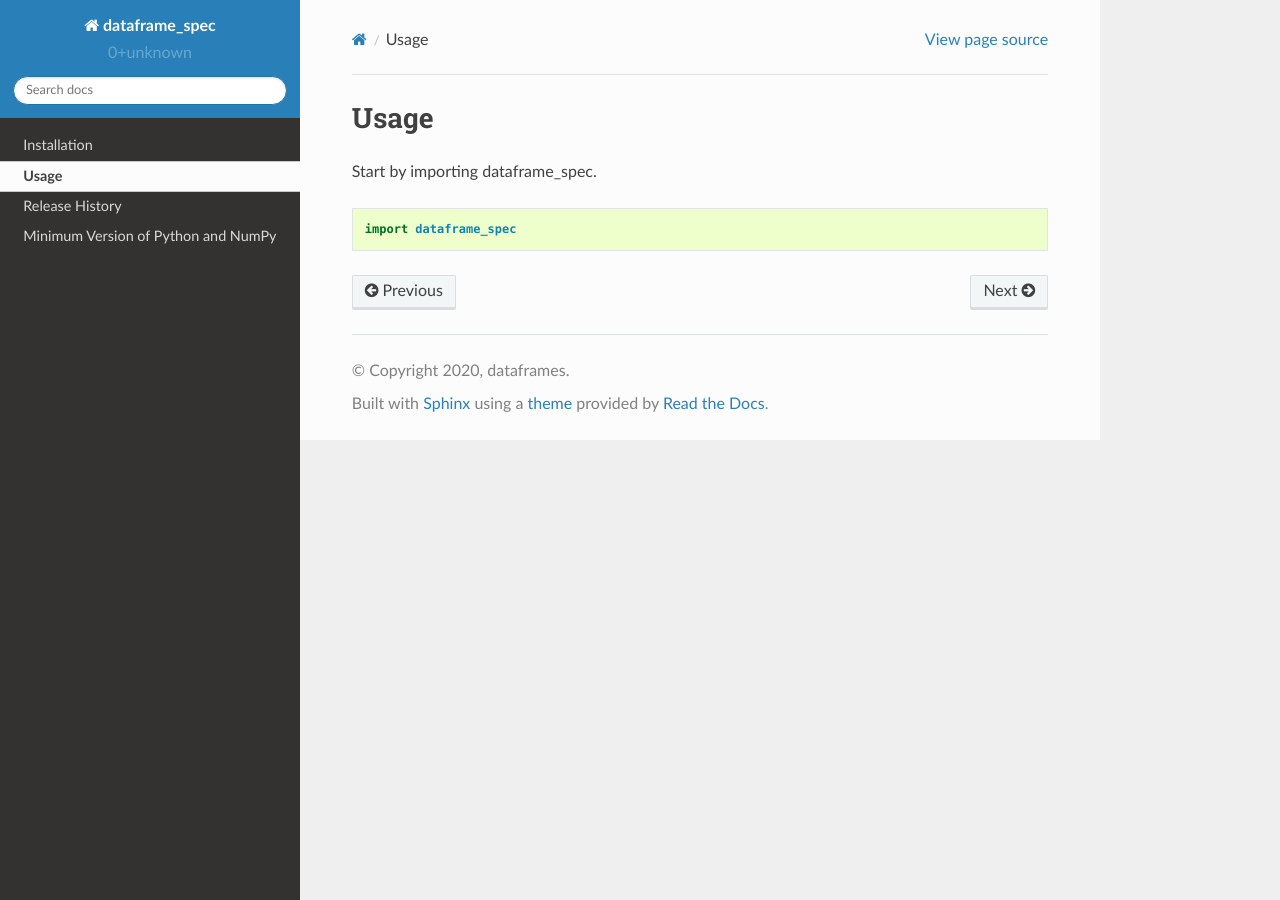
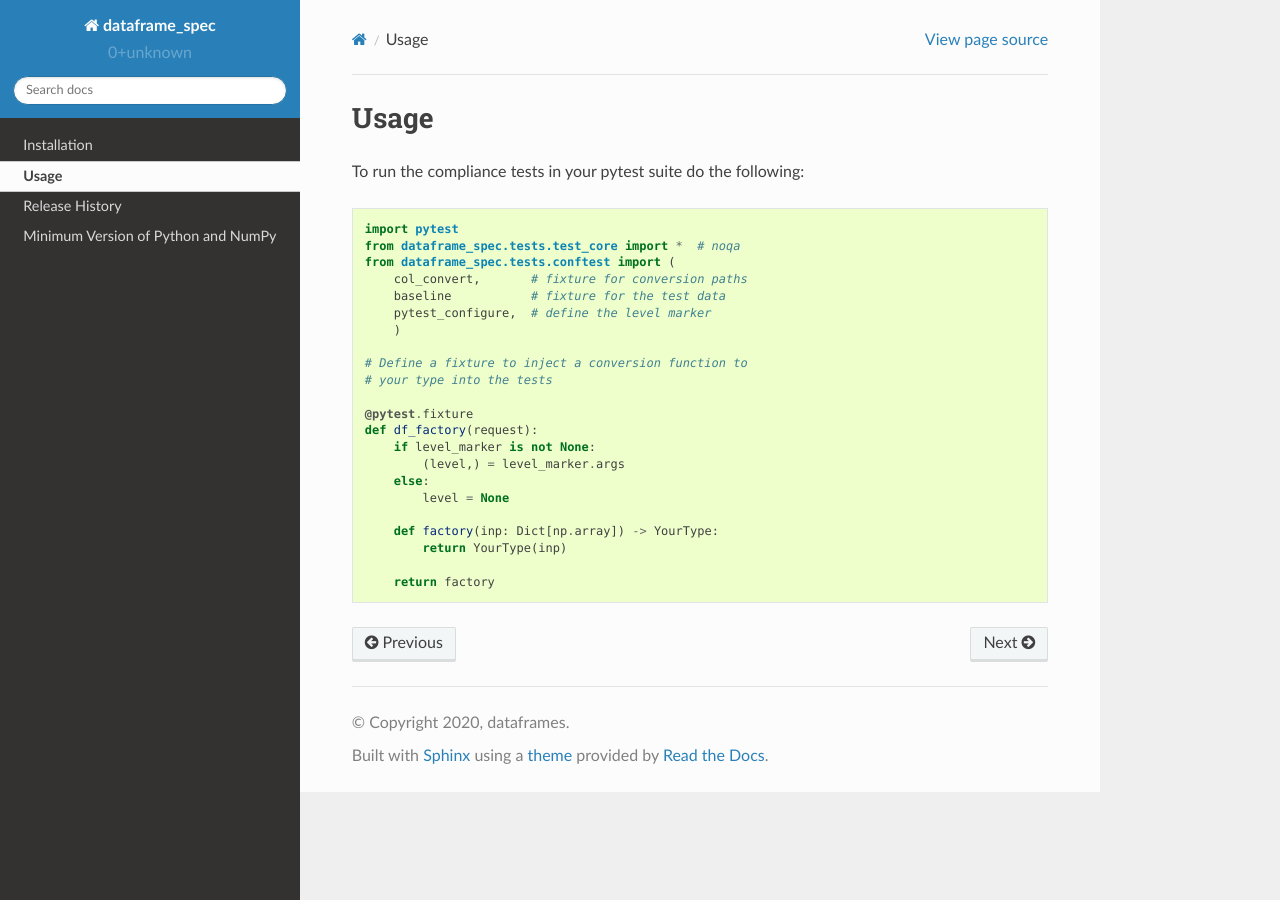
Before and after one commit to tacaswell/dataframe_spec, a Sphinx documentation site: the page built from docs/source/usage.rst, in a window 1280 px wide. Built offline with Sphinx 7.4.7 and the Read the Docs theme 2.0.0, drawn with Linux system fonts in a browser that asks for light colours.

Commit message:
DOC: add some documentation

```diff
--- a/docs/source/usage.rst
+++ b/docs/source/usage.rst
@@ -2,8 +2,29 @@
 Usage
 =====
 
-Start by importing dataframe_spec.
+To run the compliance tests in your pytest suite do the following:
 
 .. code-block:: python
 
-    import dataframe_spec
+    import pytest
+    from dataframe_spec.tests.test_core import *  # noqa
+    from dataframe_spec.tests.conftest import (
+        col_convert,       # fixture for conversion paths
+        baseline           # fixture for the test data
+        pytest_configure,  # define the level marker
+        )
+
+    # Define a fixture to inject a conversion function to
+    # your type into the tests
+
+    @pytest.fixture
+    def df_factory(request):
+        if level_marker is not None:
+            (level,) = level_marker.args
+        else:
+            level = None
+
+        def factory(inp: Dict[np.array]) -> YourType:
+            return YourType(inp)
+
+        return factory
```
Also changed, not shown: docs/source/index.rst (+14 -0 lines).
